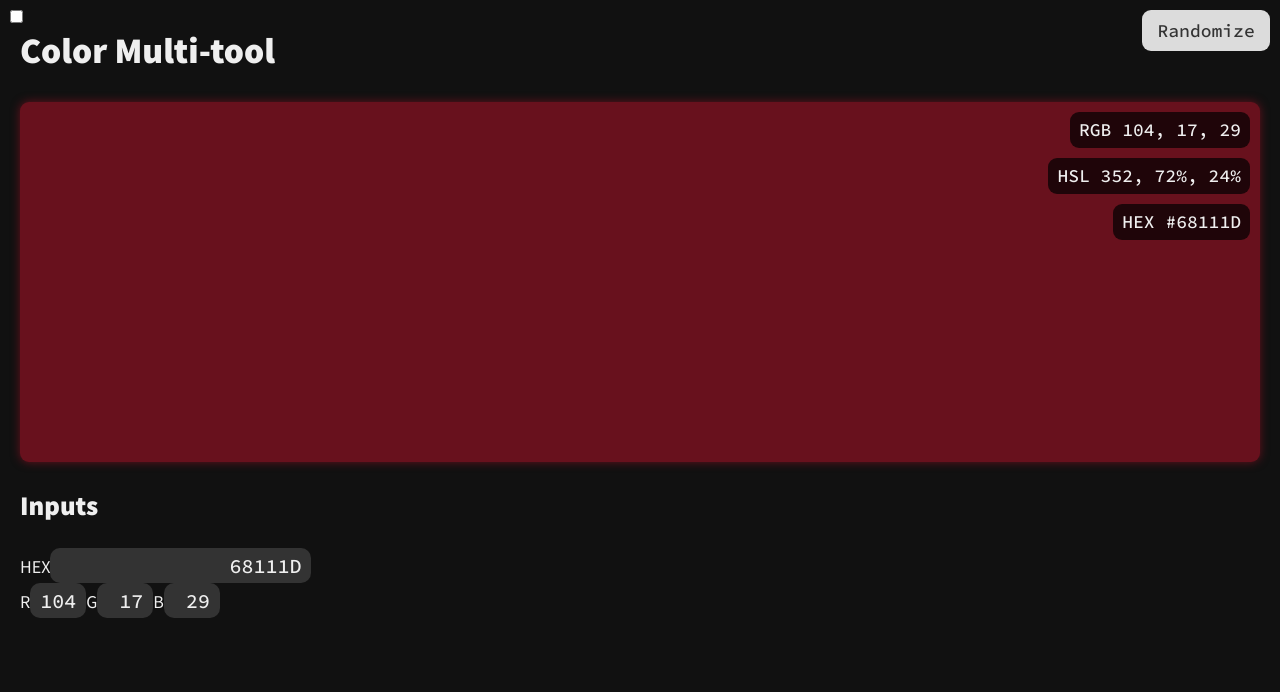
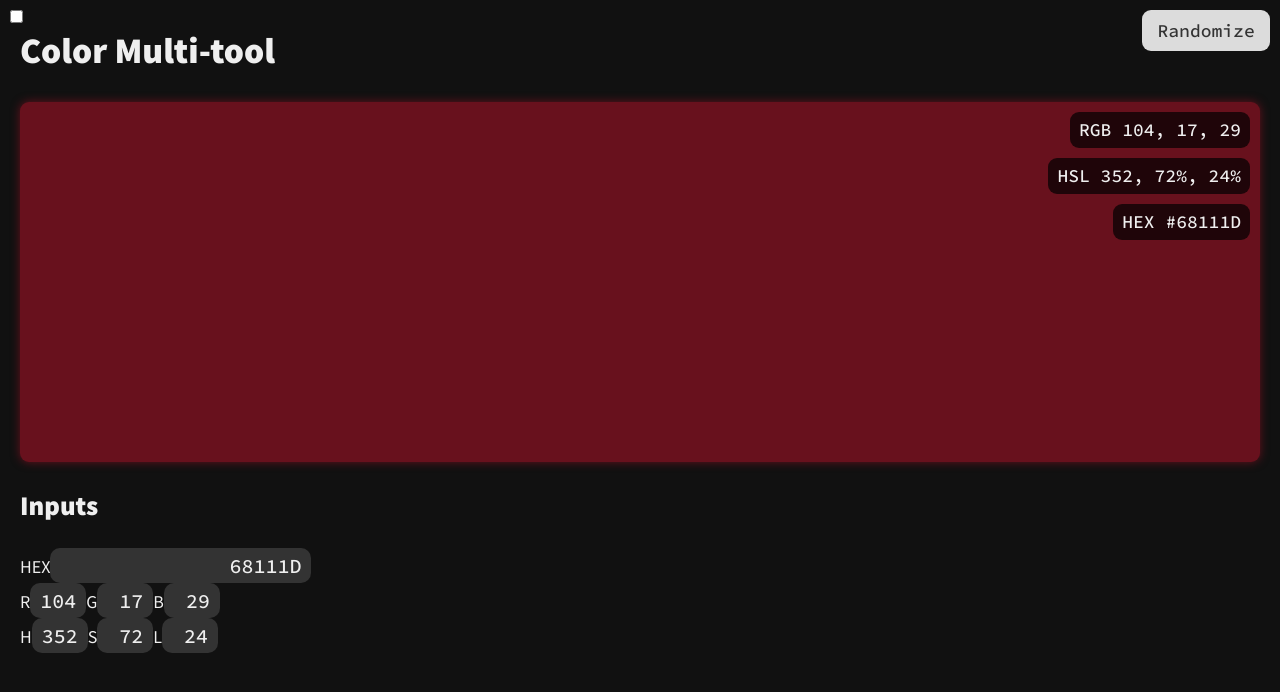
Before and after one commit to murbar/web-color-tool, a React (Create React App) app: page / in a window 1280 px wide. Shown: the top 692 px of the page. Built offline with nearby package versions, Linux system fonts and the light colour scheme.

Commit message:
Add HSL inputs

```diff
--- a/src/components/ValueInputs.jsx
+++ b/src/components/ValueInputs.jsx
@@ -1,5 +1,5 @@
 import React, { useState, useEffect } from 'react';
-import styled from 'styled-components';
+// import styled from 'styled-components';
 import Input from './common/Input';
 import ByteInput from './common/ByteInput';
 import colorConvert from '../colorConvert';
@@ -30,6 +30,35 @@ const RgbInputs = ({ setColor, colorValues }) => {
       <ByteInput name="g" value={rgbValues.g} onChange={onChange} />
       <label>B</label>
       <ByteInput name="b" value={rgbValues.b} onChange={onChange} />
+    </div>
+  );
+};
+
+const HslInputs = ({ setColor, colorValues }) => {
+  const [hslValues, setHslValues] = useState({ h: 0, s: 0, s: 0 });
+
+  useEffect(() => {
+    const [h, s, l] = colorValues.hsl;
+    setHslValues({ h, s, l });
+  }, [colorValues.hsl]);
+
+  const onChange = (e, value, name) => {
+    setHslValues(prev => {
+      const newValues = { ...prev, [name]: value };
+      const rgbValues = colorConvert.hsl.toRgb(newValues);
+      setColor(rgbValues);
+      return newValues;
+    });
+  };
+
+  return (
+    <div>
+      <label>H</label>
+      <ByteInput name="h" value={hslValues.h} onChange={onChange} />
+      <label>S</label>
+      <ByteInput name="s" value={hslValues.s} onChange={onChange} />
+      <label>L</label>
+      <ByteInput name="l" value={hslValues.l} onChange={onChange} />
     </div>
   );
 };
@@ -86,7 +115,7 @@ export default function Inputs({ setColor, colorValues }) {
     <div>
       <HexInputs setColor={setColor} colorValues={colorValues} />
       <RgbInputs setColor={setColor} colorValues={colorValues} />
-      {/* <HslInputs setColor={setColor} colorValues={colorValues} /> */}
+      <HslInputs setColor={setColor} colorValues={colorValues} />
     </div>
   );
 }
```
